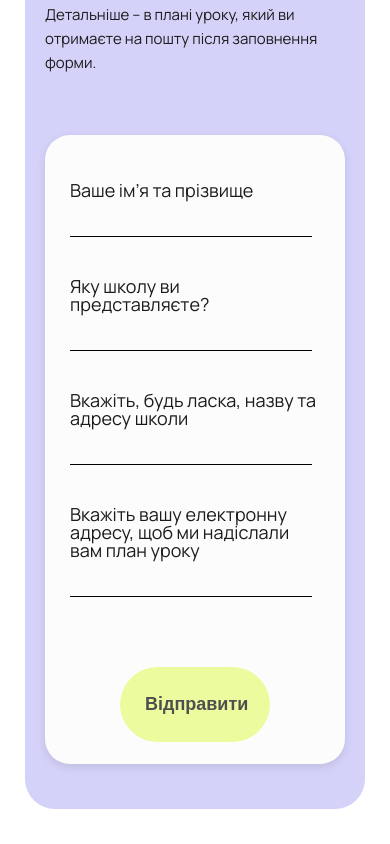
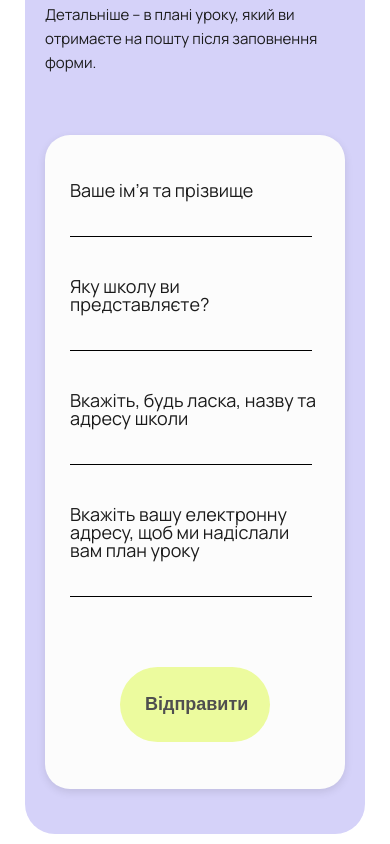
Before and after one commit to Nattalli/landing-page.github.io, a React (Create React App) app: page / in a window 390 px wide. Shown: the part 6460-7304 px from the top of the page. Built offline with nearby package versions, Linux system fonts and the light colour scheme.

Commit message:
button fixed

```diff
--- a/src/pages/landing/Landing.scss
+++ b/src/pages/landing/Landing.scss
@@ -909,12 +909,11 @@ h2 {
 
      height: 583px;
      border-radius: 25px;
-     padding: 46px 25px 0 25px;
+     padding: 46px 25px 25px 25px;
    }
 
    .form-button {
-     margin-top: 15px;
-     margin-bottom: 30px;
+     margin: 25px 73.5px 10px 73.5px;
    }
 
    input {
--- a/src/pages/landing/Landing.tsx
+++ b/src/pages/landing/Landing.tsx
@@ -450,7 +450,7 @@ export default function Landing() {
                       <label htmlFor="email" className="form-text">Вкажіть вашу електронну адресу, щоб ми надіслали вам план уроку</label>
                       <input type="email" id="email" name="Електронна адреса" required/>
 
-                      <button className="form-button" type="submit" onClick={sentToGoogleSheet}>Відправити</button>
+                      <button type="submit" onClick={sentToGoogleSheet}>Відправити</button>
                   </form>
               </div>
           </div>
```
